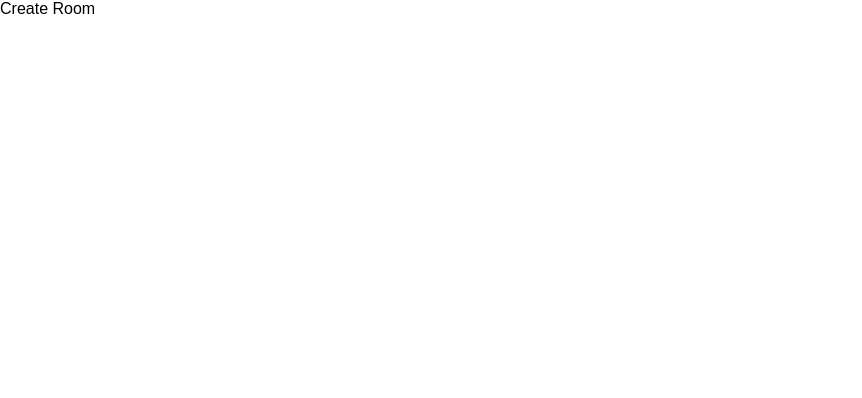
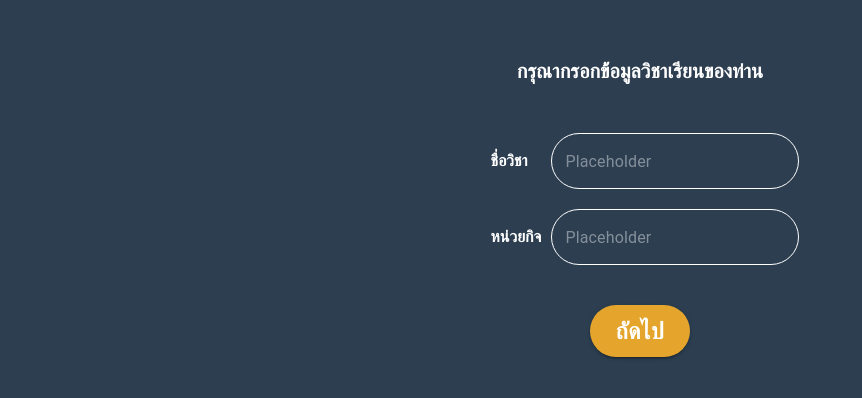
Before and after one commit to Tanawat-Chanhom/LineHack2020-FrontEnd, a React (Create React App) app: page /create-room in a window 1280 px wide. Shown: the top 398 px of the page, without its empty margins (0-862 px from the left). Built offline with nearby package versions, Linux system fonts and the light colour scheme.

Commit message:
Update createRoom page

```diff
--- a/package.json
+++ b/package.json
@@ -3,6 +3,7 @@
   "version": "0.1.0",
   "private": true,
   "dependencies": {
+    "@material-ui/core": "^4.11.0",
     "@testing-library/jest-dom": "^5.11.5",
     "@testing-library/react": "^11.1.0",
     "@testing-library/user-event": "^12.1.10",
--- a/src/pages/createRoom/createRoom.js
+++ b/src/pages/createRoom/createRoom.js
@@ -1,12 +1,132 @@
 import React, { Component } from "react";
 import "./styles.css";
+import { Button, TextField } from "@material-ui/core";
+
+//Image
+import TA from "../../static/image/TA-LOGO.png";
 
 export default class createRoom extends Component {
+  constructor(props) {
+    super(props);
+    this.state = {
+      pageState: 1,
+    };
+  }
+
+  firstPage = (
+    <div className={"elements-container"}>
+      <div>
+        <img src={TA} alt="" srcset="" />
+        <h1 className={"title"}>ผู้ช่วยสอน</h1>
+      </div>
+      <div className={"button-container"}>
+        <Button
+          variant="contained"
+          color="primary"
+          onClick={() => {
+            this.setState({
+              pageState: 1,
+            });
+          }}
+        >
+          เปิดห้องเรียน
+        </Button>
+        <Button variant="contained" color="primary">
+          วิธีใช้
+        </Button>
+      </div>
+    </div>
+  );
+
+  secondPage = (
+    <div className={"elements-container elements-container-2"}>
+      <div className={"title-2"}>
+        <label>กรุณากรอกข้้อมูลวิชาเรียนของท่าน</label>
+      </div>
+      <div className={"input-container-2"}>
+        <div className={"text-field-container"}>
+          <label>ชื่อวิชา</label>
+          <TextField
+            id="outlined-full-width"
+            label=""
+            placeholder="Placeholder"
+            InputLabelProps={{
+              shrink: true,
+            }}
+            variant="outlined"
+          />
+        </div>
+        <div className={"text-field-container"}>
+          <label>หน่วยกิจ</label>
+          <TextField
+            id="outlined-full-width"
+            label=""
+            placeholder="Placeholder"
+            InputLabelProps={{
+              shrink: true,
+            }}
+            variant="outlined"
+          />
+        </div>
+      </div>
+      <div className={"button-container"}>
+        <Button
+          variant="contained"
+          color="primary"
+          onClick={() => {
+            this.setState({
+              pageState: 2,
+            });
+          }}
+        >
+          ถัดไป
+        </Button>
+      </div>
+    </div>
+  );
+
+  thirdPage = (
+    <div className={"elements-container"}>
+      <div>
+        <img src={TA} alt="" srcset="" />
+        <h1 className={"title"}>ผู้ช่วยสอน 3</h1>
+      </div>
+      <div className={"button-container"}>
+        <Button
+          variant="contained"
+          color="primary"
+          onClick={() => {
+            this.setState({
+              pageState: 0,
+            });
+          }}
+        >
+          เปิดห้องเรียน
+        </Button>
+        <Button variant="contained" color="primary">
+          วิธีใช้
+        </Button>
+      </div>
+    </div>
+  );
+
+  pageState = () => {
+    switch (this.state.pageState) {
+      case 0:
+        return this.firstPage;
+
+      case 1:
+        return this.secondPage;
+
+      case 2:
+        return this.thirdPage;
+
+      default:
+        break;
+    }
+  };
+
   render() {
-    return (
-      <div>
-        <p>Create Room</p>
-      </div>
-    );
+    return <div className={"container"}>{this.pageState()}</div>;
   }
 }
--- a/src/pages/createRoom/styles.css
+++ b/src/pages/createRoom/styles.css
@@ -0,0 +1,104 @@
+.container {
+  position: static;
+  display: flex;
+  justify-content: center;
+  width: 100vw;
+  height: 100vh;
+  background-color: #2c3e50;
+}
+
+.elements-container {
+  margin: 40px 20px 40px 20px;
+  width: 100%;
+  display: flex;
+  flex-direction: column;
+  justify-content: space-evenly;
+  align-items: center;
+}
+
+.title {
+  margin: 20px;
+  color: #ffffff;
+  font-weight: bold;
+  font-size: 40px;
+}
+
+.button-container {
+  display: flex;
+  flex-direction: column;
+  justify-content: center;
+  align-items: center;
+}
+
+.button-container button {
+  margin: 10px;
+  border-radius: 100em;
+  width: 100%;
+}
+
+.button-container button:nth-child(1) {
+  background-color: #e5a52d;
+  font-weight: bold;
+  font-size: 23px;
+}
+
+.button-container button:nth-child(2) {
+  background-color: #ecf0f1;
+  color: #2c3e50;
+  font-weight: bold;
+  font-size: 23px;
+}
+
+img {
+  position: relative;
+  width: 213px;
+  height: 213px;
+}
+
+/* secondPage styles */
+
+.title-2 {
+  width: 100%;
+  text-align: center;
+  margin: 20px 0px;
+}
+
+.title-2 label {
+  font-weight: bold;
+  font-size: 20px;
+  color: #ffffff;
+  margin: 20px 0px;
+}
+
+.elements-container-2 {
+  justify-content: flex-start;
+}
+
+.input-container-2 {
+  margin: 10px 0px;
+}
+
+.text-field-container {
+  display: flex;
+  width: 100%;
+  flex-direction: row;
+  justify-content: space-between;
+  align-items: center;
+  margin: 20px 0px;
+}
+
+.text-field-container label {
+  margin: 5px 10px;
+  color: #ffffff;
+  font-weight: bolder;
+  font-size: 100%;
+}
+
+.text-field-container .MuiOutlinedInput-notchedOutline {
+  border-color: #ffffff;
+  border-radius: 100em;
+}
+
+.text-field-container .MuiInputBase-root {
+  color: #ffffff;
+}
```
Also changed, not shown: src/static/image/TA-LOGO.png (renamed from src/static/image/Group 30.png), 1 other file (tests, documents, lock files or other folders).
